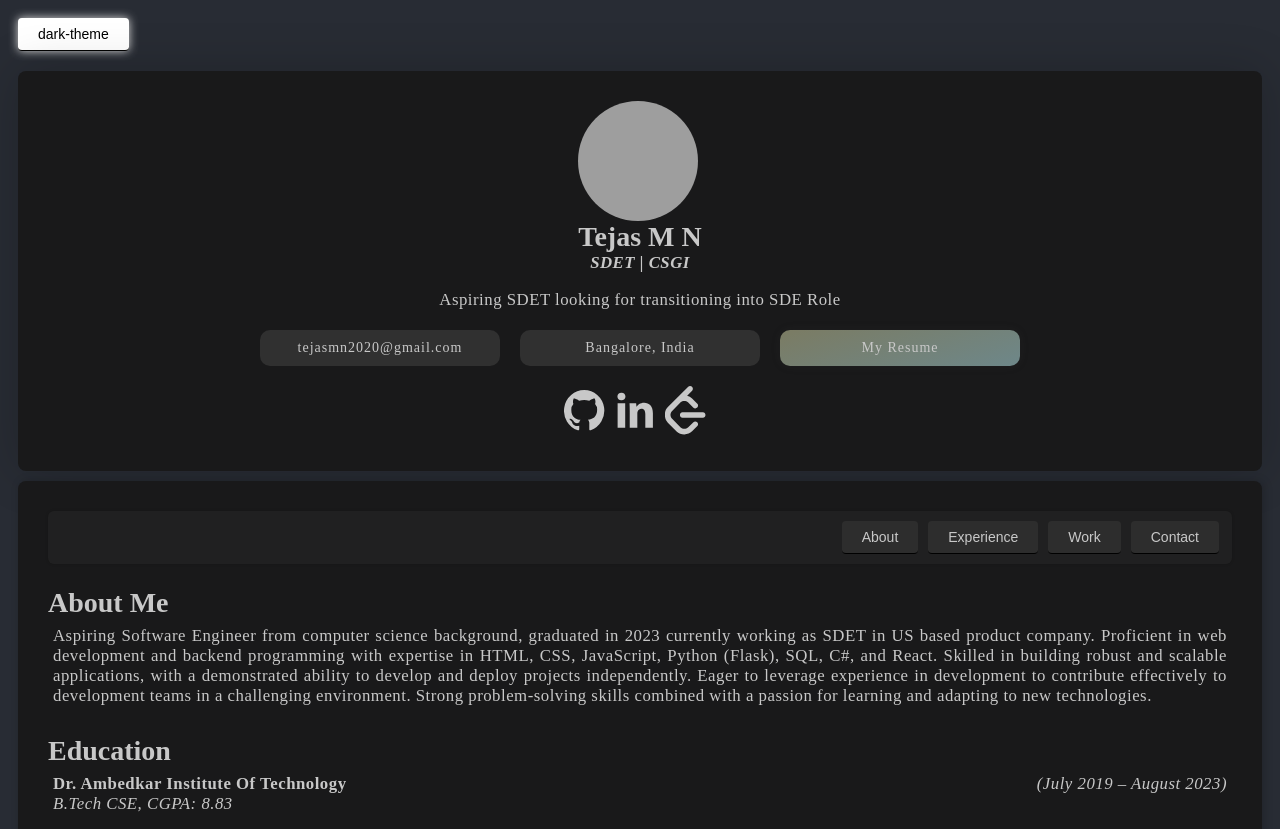
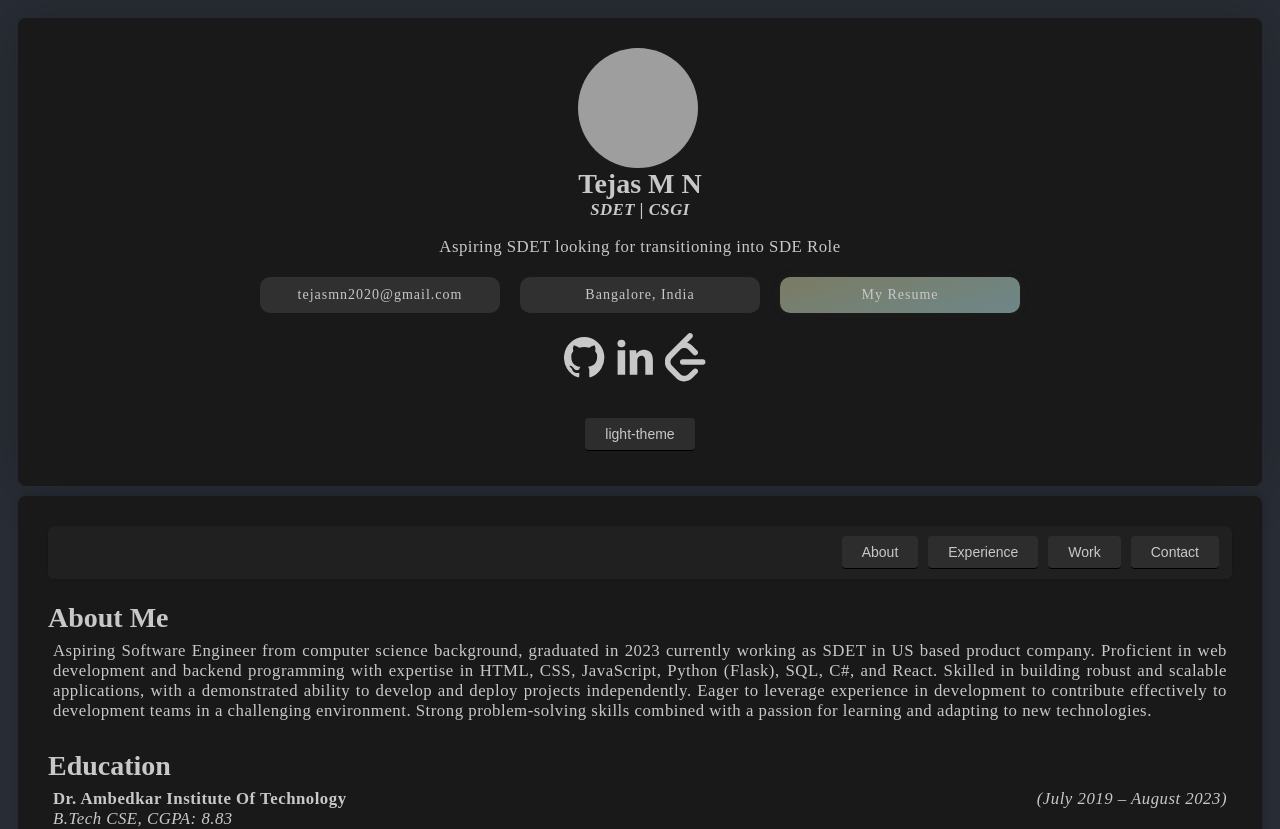
Before and after one commit to tejas-mn/react-portfolio, a React (Create React App) app in the folder my-portfolio/: page / in a window 1280 px wide. Shown: the top 829 px of the page. Built offline with nearby package versions, Linux system fonts and the light colour scheme; grey boxes are pictures that could not be loaded; a web font is replaced by a local one.

Commit message:
progress

```diff
--- a/my-portfolio/src/App.js
+++ b/my-portfolio/src/App.js
@@ -6,11 +6,10 @@ import { useContext } from 'react';
 
  function App() {
   // const {theme, toggleTheme} = useTheme();
-  const { theme, toggleTheme } = useContext(ThemeContext);
+  const { theme } = useContext(ThemeContext);
 
   return (
     <>
-     <button style={{margin:'10px', color:'black', boxShadow:'0px 0px 10px  #dddddd'}} className='view-btn' onClick={() => toggleTheme()}>{theme}</button>
      <div className={`App ${theme}`} >
 
       <LeftComponent/>
--- a/my-portfolio/src/components/LeftComponent.js
+++ b/my-portfolio/src/components/LeftComponent.js
@@ -1,8 +1,12 @@
 import { PicContainer } from "./PicContainer";
 import { ProfileDetails } from "./ProfileDetails";
 import { ProfileLinks } from "./ProfileLinks";
+import { ThemeContext } from '../Providers/ThemeProvider';
+import { useContext } from 'react';
+
 
 export  function LeftComponent(){
+  const { theme, toggleTheme } = useContext(ThemeContext);
   return (
     <div className="left">
       <PicContainer/>
@@ -10,6 +14,7 @@ export  function LeftComponent(){
         <ProfileDetails/>
         <ProfileLinks/>
       </div>
+      <button style={{marginTop:'30px'}} className='view-btn' onClick={() => toggleTheme()}>{(theme=='light-theme')?'dark-theme':'light-theme'}</button>
     </div>
   )
 }
--- a/my-portfolio/src/components/RightComponent.js
+++ b/my-portfolio/src/components/RightComponent.js
@@ -6,16 +6,13 @@ export function RightComponent(props){
 
   return   (
     <div className="right">
-
       <div className="right-nav">
         <Link className="link" to='/about'> <button className="view-btn">About </button> </Link>
         <Link className="link" to='/experience'> <button className="view-btn">Experience </button> </Link>
         <Link className="link" to='/work'> <button className="view-btn">Work </button> </Link>
         <Link className="link" to='/work'> <button className="view-btn">Contact</button> </Link>
       </div>
-
       {(location.pathname==='/')?(<About/>):( <Outlet/>)}
-
   </div>
   )
 }
--- a/my-portfolio/src/index.js
+++ b/my-portfolio/src/index.js
@@ -26,7 +26,7 @@ root.render(
           </Route>
           <Route path='/left' element={<LeftComponent/>}> </Route>
           <Route path='/right' element={<RightComponent/>}> </Route>
-          <Route path='/app' element={<ThemedApp/>}></Route>
+          <Route path='/app' element={<App/>}></Route>
         </Routes>
       </BrowserRouter>
   </React.StrictMode>
```
